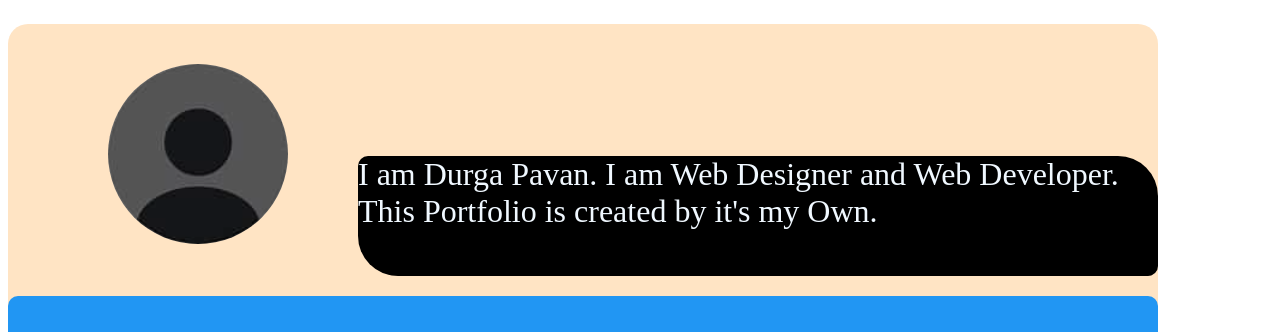
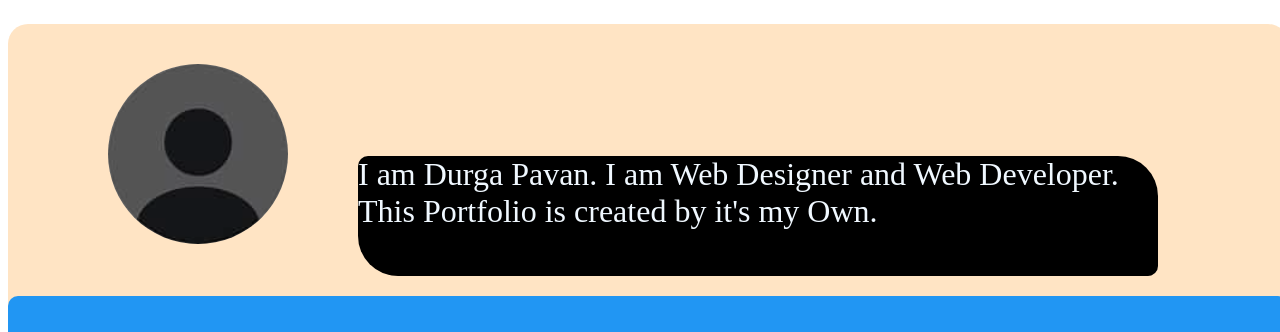
Before and after one commit to PavanMech321/Project-1, a plain HTML site: page index.html in a window 1280 px wide. Shown: the part 234-566 px from the top of the page. Drawn offline with Linux system fonts and the light colour scheme.

Commit message:
Update style1.css

```diff
--- a/style1.css
+++ b/style1.css
@@ -27,8 +27,8 @@ body{
 }
 } */
 body{
-    max-width: min-content;
-    height: min-content;
+    width:100%;
+    height: fit-content;
 }
 
 header{
```
